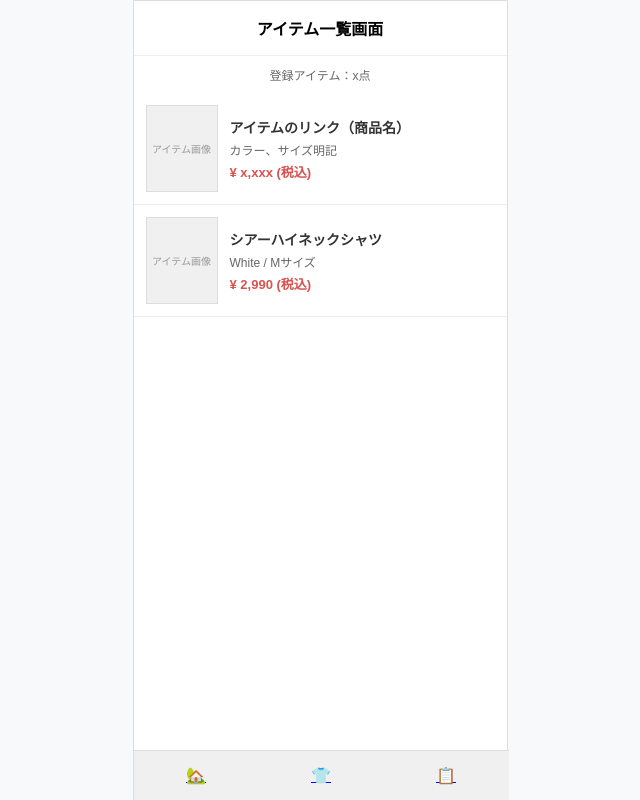
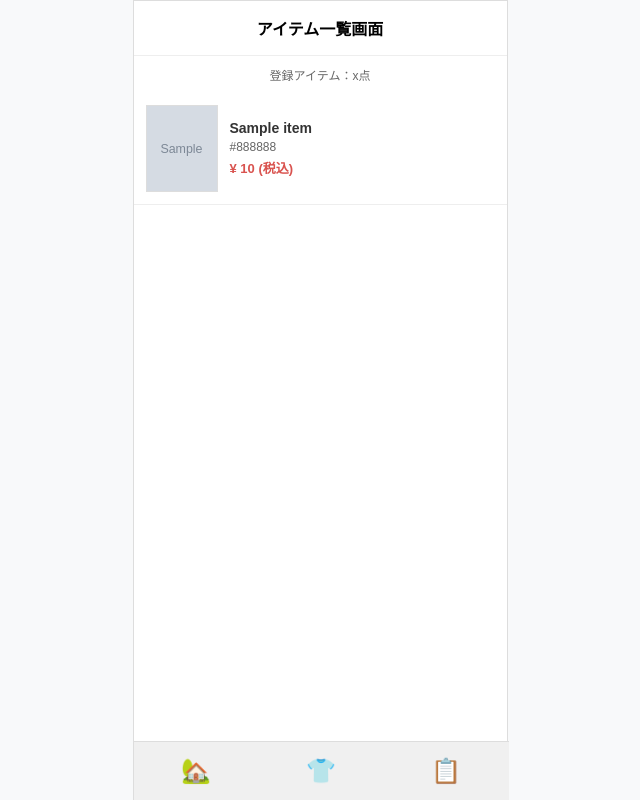
Before and after one commit to Omochimochimochimochi/Daily-closet, a Django app: page /admin-items/ in a window 1280 px wide. Shown: the whole page, without its empty margins (320-960 px from the left). Run offline with Django 5.2, Linux system fonts and the light colour scheme; a user stored in the database is signed in; tables that the repository leaves empty hold one stand-in row (values such as "Sample post"); grey boxes marked "Sample" are stand-in pictures.

Commit message:
管理者画面を修正

```diff
--- a/closet/templates/admin_item_list.html
+++ b/closet/templates/admin_item_list.html
@@ -13,13 +13,56 @@
         .item-count { font-size: 12px; color: #666; text-align: center; margin: 10px 0; }
 
 
-        .item-card { display: flex; padding: 12px; border-bottom: 1px solid #eee; align-items: center; }
-        .item-img { width: 70px; height: 85px; background-color: #f0f0f0; border: 1px solid #ddd; margin-right: 12px; display: flex; align-items: center; justify-content: center; font-size: 10px; color: #999; }
+        .item-card {
+    display: flex;
+    padding: 12px;
+    border-bottom: 1px solid #eee;
+    align-items: center;
+}
 
-        .item-info { flex: 1; }
-        .item-name { font-size: 14px; font-weight: bold; color: #333; margin: 0 0 4px 0; }
-        .item-spec { font-size: 12px; color: #666; margin: 2px 0; }
-        .item-price { font-size: 13px; font-weight: bold; color: #d9534f; margin: 4px 0 0 0; }
+.item-img {
+    width: 70px;
+    height: 85px;
+    background-color: #f0f0f0;
+    border: 1px solid #ddd;
+    margin-right: 12px;
+    display: flex;
+    align-items: center;
+    justify-content: center;
+    overflow: hidden;
+    flex-shrink: 0;
+}
+
+.item-img img {
+    width: 100%;
+    height: 100%;
+    object-fit: cover;
+    display: block;
+}
+
+.item-info {
+    flex: 1;
+}
+
+.item-name {
+    font-size: 14px;
+    font-weight: bold;
+    color: #333;
+    margin: 0 0 4px 0;
+}
+
+.item-spec {
+    font-size: 12px;
+    color: #666;
+    margin: 2px 0;
+}
+
+.item-price {
+    font-size: 13px;
+    font-weight: bold;
+    color: #d9534f;
+    margin: 4px 0 0 0;
+}
 
 
         .footer-nav{
@@ -34,7 +77,7 @@
     border-top:1px solid #ddd;
     box-sizing:border-box;
 }
-}
+
         .nav-item { text-decoration: none; font-size: 24px; }
     </style>
 </head>
@@ -44,28 +87,48 @@
     <div class="header">アイテム一覧画面</div>
     <p class="item-count">登録アイテム：x点</p>
 
-    <div class="item-card">
-        <div class="item-img">アイテム画像</div>
-        <div class="item-info">
-            <p class="item-name">アイテムのリンク（商品名）</p>
-            <p class="item-spec">カラー、サイズ明記</p>
-            <p class="item-price">¥ x,xxx (税込)</p>
-        </div>
+{% for item in items %}
+
+<div class="item-card">
+
+    <div class="item-img">
+        {% if item.image %}
+            <img src="{{ item.image.url }}" alt="{{ item.item_name }}">
+        {% else %}
+            画像なし
+        {% endif %}
     </div>
 
-    <div class="item-card">
-        <div class="item-img">アイテム画像</div>
-        <div class="item-info">
-            <p class="item-name">シアーハイネックシャツ</p>
-            <p class="item-spec">White / Mサイズ</p>
-            <p class="item-price">¥ 2,990 (税込)</p>
-        </div>
+    <div class="item-info">
+
+        <p class="item-name">
+            {{ item.item_name }}
+        </p>
+
+        <p class="item-spec">
+            {{ item.color }}
+        </p>
+
+        <p class="item-price">
+            ¥ {{ item.price }} (税込)
+        </p>
+
     </div>
 
+</div>
+
+{% empty %}
+
+<p style="text-align:center; color:#999; padding:30px;">
+    登録されているアイテムはありません。
+</p>
+
+{% endfor %}
+
     <div class="footer-nav">
-        <a href="{% url 'top' %}" class="nav-item">🏡</a>
-        <a href="{% url 'admin_item_list' %}" class="nav-item">👕</a>
-        <a href="{% url 'admin_menu' %}" class="nav-item">📋</a>
+        <a href="{% url 'closet:top' %}" class="nav-item">🏡</a>
+        <a href="{% url 'closet:admin_item_list' %}" class="nav-item">👕</a>
+        <a href="{% url 'closet:admin_menu' %}" class="nav-item">📋</a>
     </div>
 </div>
 
--- a/closet/urls.py
+++ b/closet/urls.py
@@ -39,7 +39,9 @@ urlpatterns = [
     path('admin-login/', views.admin_login, name='admin_login'),
     path('login/', views.login_view, name='login'),
     path('signup/', views.signup, name='signup'),
+    path('logout/', views.logout_view, name='logout'),
     path('admin-menu/', views.admin_menu, name='admin_menu'),
+    path('', views.top, name='top'),
     path('admin-inventory/', views.inventory_manage, name='inventory_manage'),
     path('admin-inventory/add/', views.item_register, name='item_register'),
     path('admin-inventory/<int:item_id>/publish/',views.update_publish_status,name='update_publish_status'),
--- a/closet/views.py
+++ b/closet/views.py
@@ -291,10 +291,28 @@ def update_publish_status(request, item_id):
         'is_published': item.is_published
     })
 
+def admin_login(request):
+    if request.method == 'POST':
+        u = request.POST.get('username')
+        p = request.POST.get('password')
+
+        user = authenticate(request, username=u, password=p)
+
+        if user is not None and user.is_staff:
+            login(request, user)
+            return redirect('closet:admin_menu')
+
+        messages.error(
+            request,
+            "管理者アカウントでログインしてください。"
+        )
+
+    return render(request, 'closet/admin_login.html')
+
+
 @staff_member_required
-def admin_login(request):
-    return login_view(request)
-
+def admin_menu(request):
+    return render(request, 'admin_menu.html')
 @staff_member_required
 def admin_menu(request):
     return render(request, 'admin_menu.html')
```
Also changed, not shown: closet/templates/admin_menu.html (+6 -1 lines), closet/templates/closet/admin_login.html (+33 -59 lines), 1 other file.
